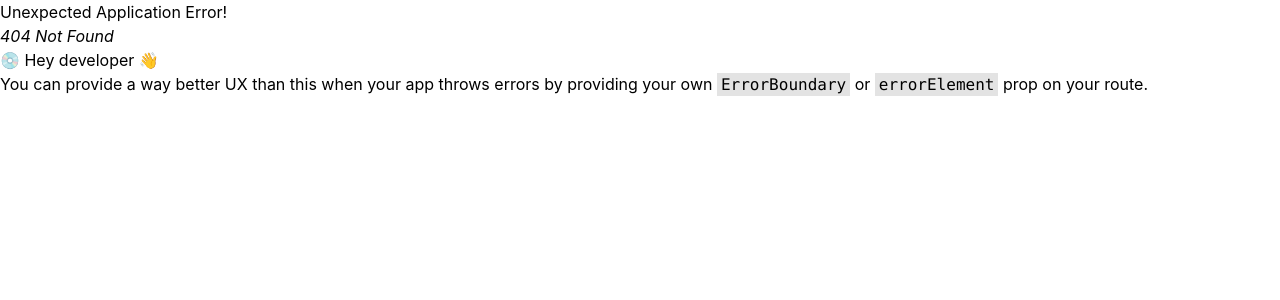
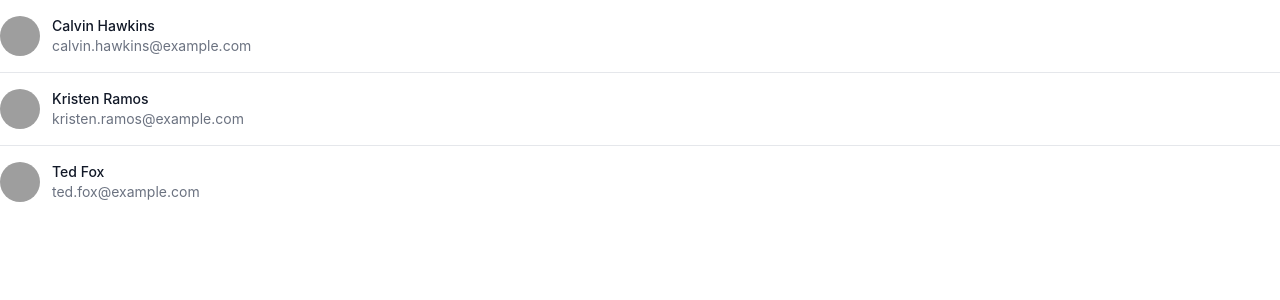
Before and after one commit to woogieReal/graphql-practice, a React (Create React App) app in the folder react-app/: page /example in a window 1280 px wide. Before the commit this address had no page. Shown: the top 300 px of the page. Built offline with nearby package versions, Linux system fonts and the light colour scheme; grey boxes are pictures that could not be loaded.

Commit message:
chore: tailwindcss 예시 페이지 추가

```diff
--- a/react-app/src/index.tsx
+++ b/react-app/src/index.tsx
@@ -8,6 +8,7 @@ import {
   createBrowserRouter,
   RouterProvider,
 } from "react-router-dom";
+import ExamplePage from './pages/example';
 
 const router = createBrowserRouter([
   {
@@ -17,6 +18,10 @@ const router = createBrowserRouter([
   {
     path: "/employees",
     element: <EmployeePage />,
+  },
+  {
+    path: "/example",
+    element: <ExamplePage />,
   },
 ]);
 
--- /dev/null
+++ b/react-app/src/pages/example/index.tsx
@@ -0,0 +1,36 @@
+const people = [
+  {
+    name: 'Calvin Hawkins',
+    email: 'calvin.hawkins@example.com',
+    image:
+      'https://images.unsplash.com/photo-1491528323818-fdd1faba62cc?ixlib=rb-1.2.1&ixid=eyJhcHBfaWQiOjEyMDd9&auto=format&fit=facearea&facepad=2&w=256&h=256&q=80',
+  },
+  {
+    name: 'Kristen Ramos',
+    email: 'kristen.ramos@example.com',
+    image:
+      'https://images.unsplash.com/photo-1550525811-e5869dd03032?ixlib=rb-1.2.1&ixid=eyJhcHBfaWQiOjEyMDd9&auto=format&fit=facearea&facepad=2&w=256&h=256&q=80',
+  },
+  {
+    name: 'Ted Fox',
+    email: 'ted.fox@example.com',
+    image:
+      'https://images.unsplash.com/photo-1500648767791-00dcc994a43e?ixlib=rb-1.2.1&ixid=eyJhcHBfaWQiOjEyMDd9&auto=format&fit=facearea&facepad=2&w=256&h=256&q=80',
+  },
+]
+
+export default function ExamplePage() {
+  return (
+    <ul className="divide-y divide-gray-200">
+      {people.map((person) => (
+        <li key={person.email} className="py-4 flex">
+          <img className="h-10 w-10 rounded-full" src={person.image} alt="" />
+          <div className="ml-3">
+            <p className="text-sm font-medium text-gray-900">{person.name}</p>
+            <p className="text-sm text-gray-500">{person.email}</p>
+          </div>
+        </li>
+      ))}
+    </ul>
+  )
+}
```
